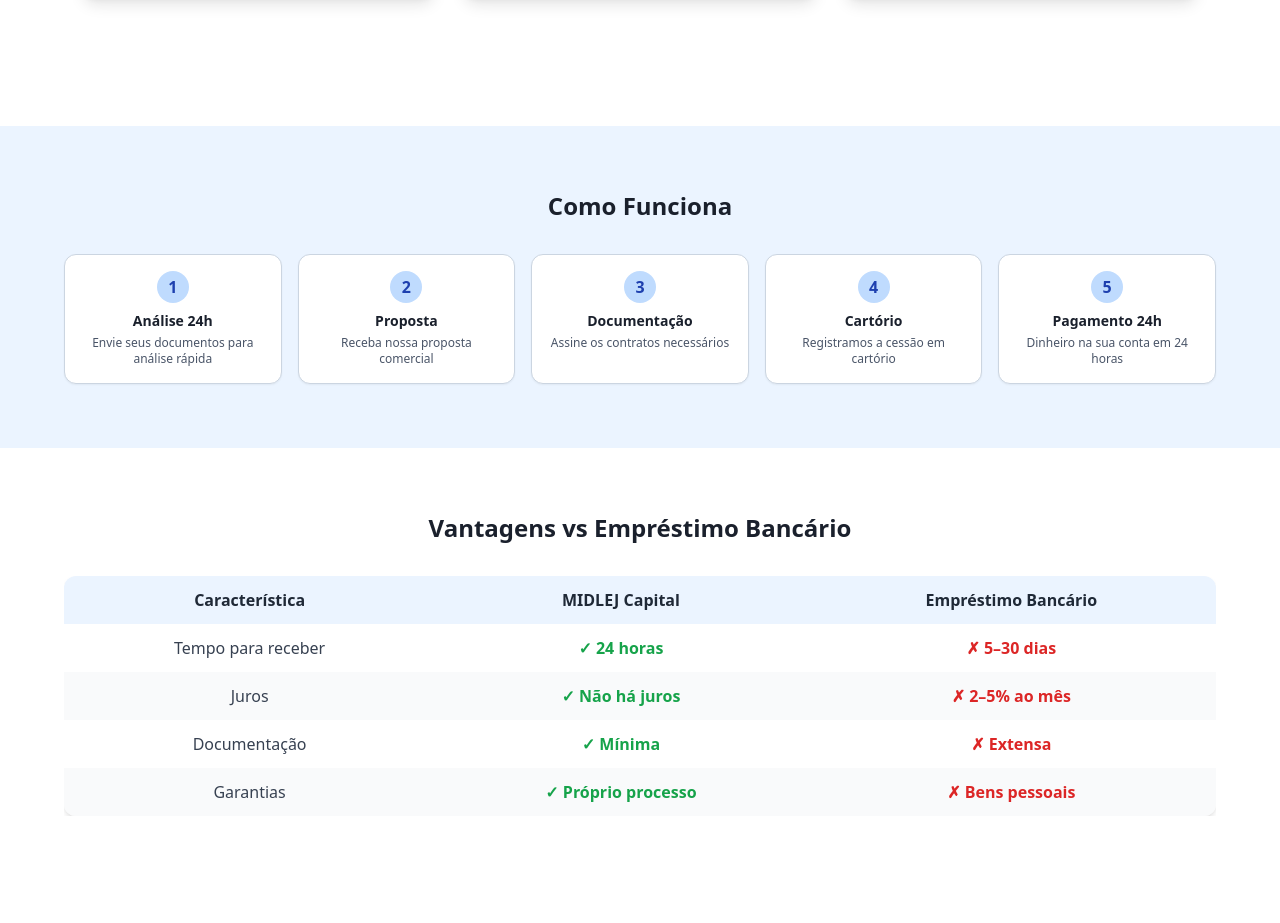
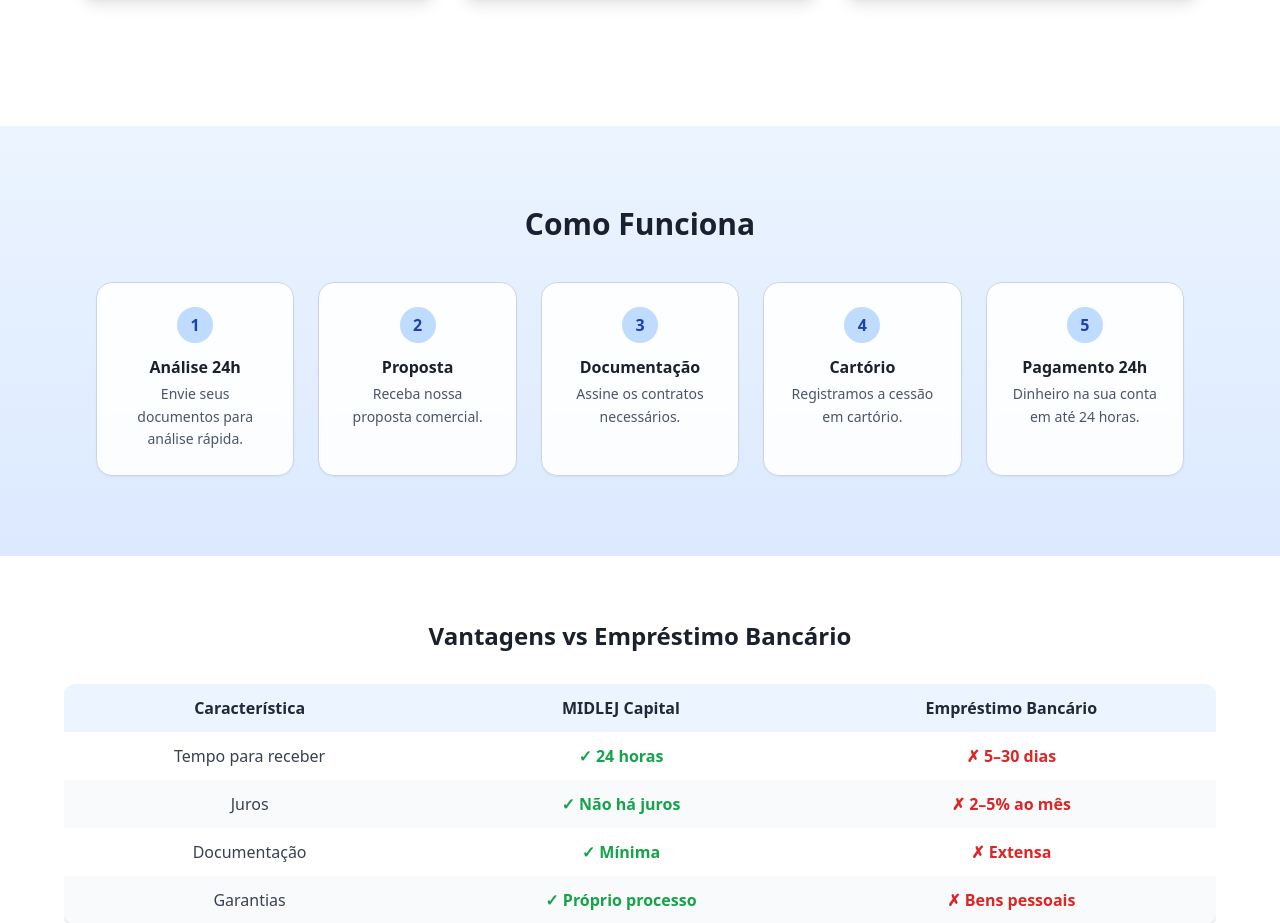
Before and after one commit to skcbroo/front_sell, a React (Vite) app: page / in a window 1280 px wide. Shown: the part 1220-2143 px from the top of the page. Built offline with nearby package versions, Linux system fonts and the light colour scheme.

Commit message:
Update Home.jsx

```diff
--- a/src/pages/Home.jsx
+++ b/src/pages/Home.jsx
@@ -4,6 +4,7 @@ import NavbarLayout from "../components/Navbar";
 import LeadForm from "../components/LeadForm";
 import Hero from "../components/Hero";
 import Diferenciais from "../components/Diferenciais";
+import ComoFunciona from "../components/ComoFunciona";
 import { useEffect } from "react";
 
 export default function Home() {
@@ -26,18 +27,11 @@ export default function Home() {
             </div>
 
             {/* COMO FUNCIONA */}
-            <section id="como-funciona" className="bg-[#EBF4FF] py-16 px-4 w-screen relative left-1/2 right-1/2 -ml-[50vw] -mr-[50vw]">
+
                 <div className="max-w-6xl mx-auto">
-                    <h2 className="text-center text-2xl font-bold text-[#1A202C] mb-8">Como Funciona</h2>
-                    <div className="grid grid-cols-1 md:grid-cols-5 gap-4">
-                        <Step number="1" title="Análise 24h" text="Envie seus documentos para análise rápida" />
-                        <Step number="2" title="Proposta" text="Receba nossa proposta comercial" />
-                        <Step number="3" title="Documentação" text="Assine os contratos necessários" />
-                        <Step number="4" title="Cartório" text="Registramos a cessão em cartório" />
-                        <Step number="5" title="Pagamento 24h" text="Dinheiro na sua conta em 24 horas" />
-                    </div>
+                   <ComoFunciona />
                 </div>
-            </section>
+
 
 
             {/* COMPARAÇÃO */}
```
